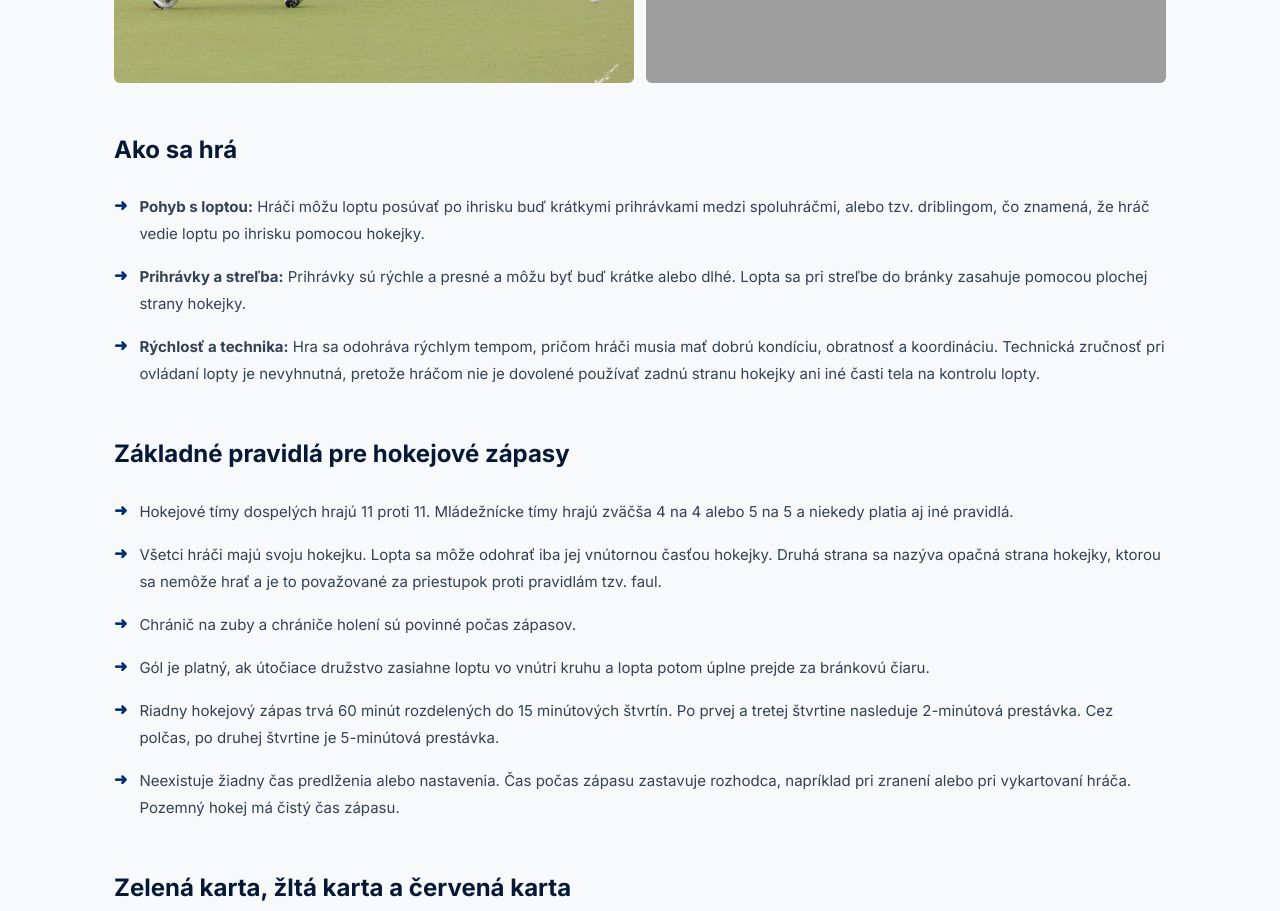
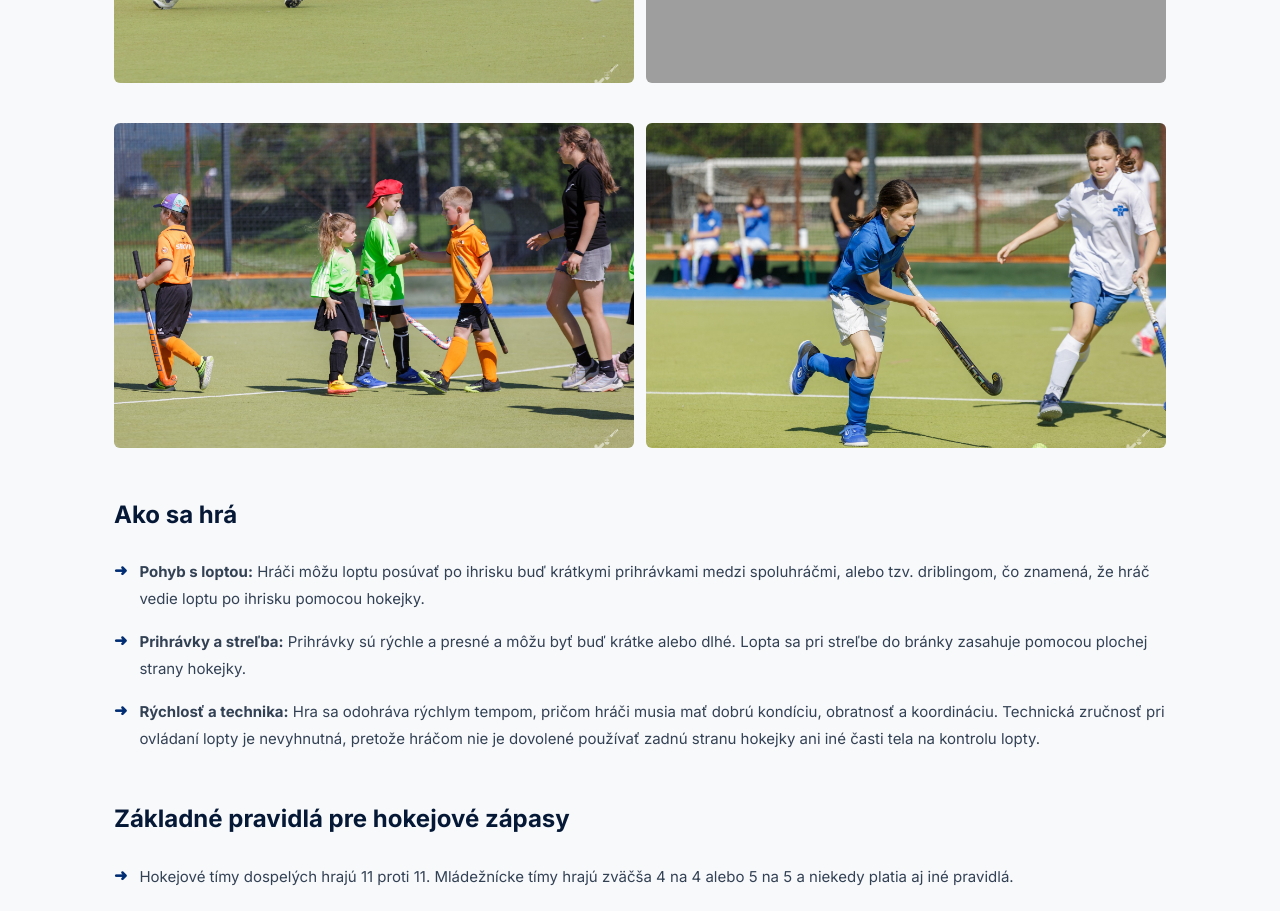
Before and after one commit to andreakollova/szphnew, a Next.js app in the folder apps/szph/: page /pozemny-hokej in a window 1280 px wide. Shown: the part 1480-2391 px from the top of the page. Built offline with nearby package versions, Linux system fonts and the light colour scheme; no server answers; the database is empty; grey boxes are pictures that could not be loaded.

Commit message:
Pozemný hokej: add 2 kids outdoor photos below existing outdoor gallery
Co-Authored-By: Andrea Kollova <kollova@drixton.com>

```diff
--- a/apps/szph/app/pozemny-hokej/page.tsx
+++ b/apps/szph/app/pozemny-hokej/page.tsx
@@ -103,6 +103,14 @@ export default function PozemnyHokejPage() {
           </div>
           <div className="relative overflow-hidden" style={{ aspectRatio: "16/10", borderRadius: "6px" }}>
             <Image src="/images/vonku-2.jpg" alt="Vonkajší pozemný hokej" fill className="object-cover" sizes="(max-width: 900px) 50vw, 500px" />
+          </div>
+        </div>
+        <div className="grid grid-cols-2 gap-3 mb-10">
+          <div className="relative overflow-hidden" style={{ aspectRatio: "16/10", borderRadius: "6px" }}>
+            <Image src="/images/vonku-deti-1.jpg" alt="Deti pozemný hokej" fill className="object-cover" sizes="(max-width: 900px) 50vw, 500px" />
+          </div>
+          <div className="relative overflow-hidden" style={{ aspectRatio: "16/10", borderRadius: "6px" }}>
+            <Image src="/images/vonku-deti-2.jpg" alt="Deti pozemný hokej" fill className="object-cover" sizes="(max-width: 900px) 50vw, 500px" />
           </div>
         </div>
 
```
Also changed, not shown: apps/szph/public/images/vonku-deti-1.jpg (added), apps/szph/public/images/vonku-deti-2.jpg (added).
